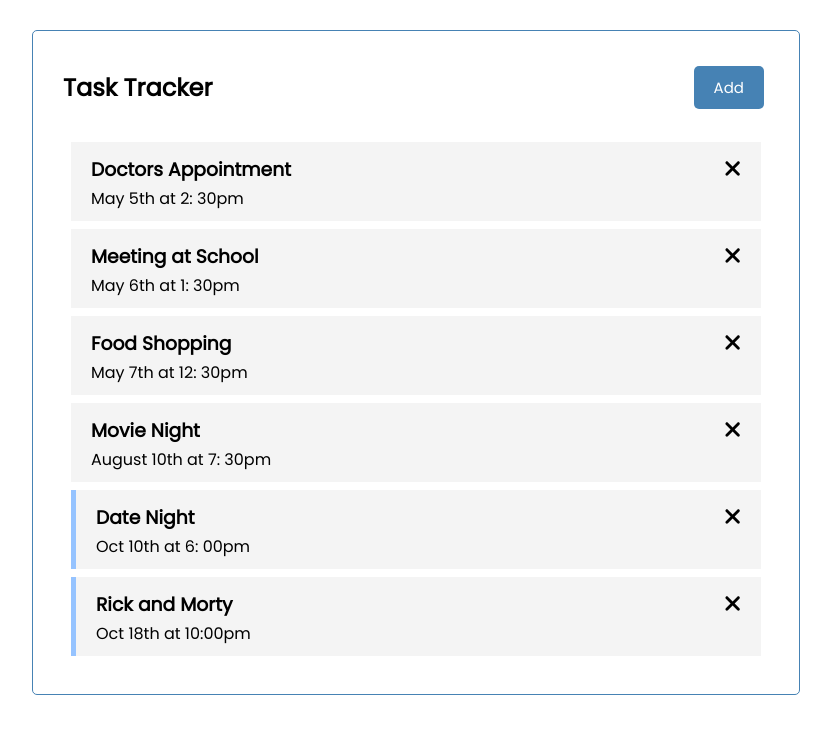
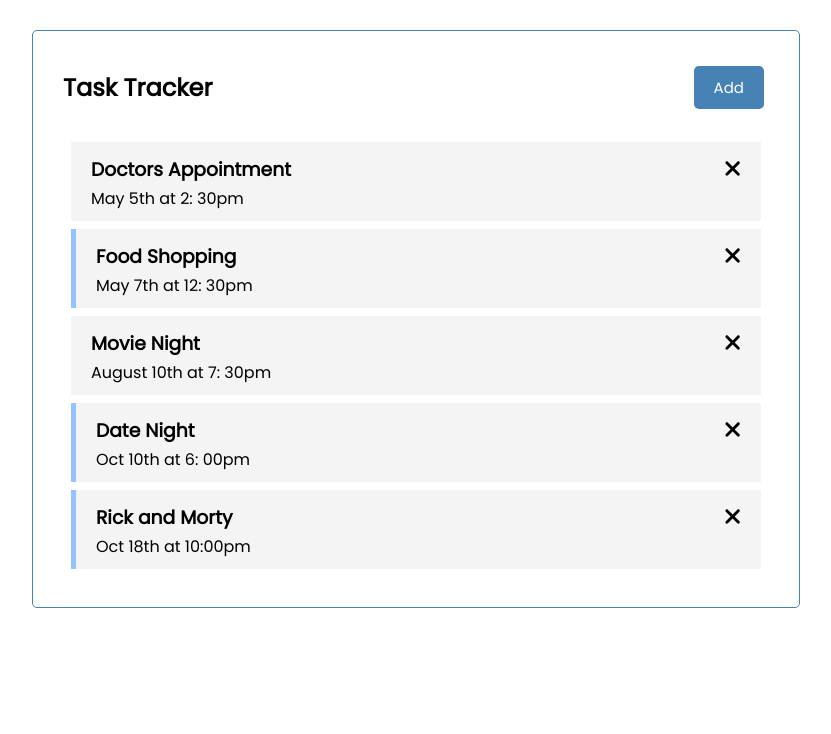
Before and after one commit to avacadok/angular, an Angular app: page / in a window 1280 px wide. Shown: the top 734 px of the page, without its empty margins (224-1055 px from the left). Built offline with nearby package versions, Linux system fonts and the light colour scheme; data requests are answered from the project's data file.

Commit message:
add route to app and only show add button on home page

```diff
--- a/db.json
+++ b/db.json
@@ -7,16 +7,10 @@
       "reminder": false
     },
     {
-      "id": 2,
-      "text": "Meeting at School",
-      "day": "May 6th at 1: 30pm",
-      "reminder": false
-    },
-    {
       "id": 3,
       "text": "Food Shopping",
       "day": "May 7th at 12: 30pm",
-      "reminder": false
+      "reminder": true
     },
     {
       "id": 4,
--- a/src/app/app.component.html
+++ b/src/app/app.component.html
@@ -2,5 +2,6 @@
 
 
 <app-header></app-header>
-<app-tasks></app-tasks>
+<!-- show root page with router-outlet -->
+<router-outlet></router-outlet>
 </section>
--- a/src/app/app.module.ts
+++ b/src/app/app.module.ts
@@ -2,6 +2,7 @@ import { NgModule } from '@angular/core';
 import { BrowserModule } from '@angular/platform-browser';
 import { FormsModule } from '@angular/forms';
 import { HttpClientModule } from '@angular/common/http';
+import { RouterModule, Routes } from '@angular/router';
 
 import { AppComponent } from './app.component';
 import { HeaderComponent } from './components/header/header.component';
@@ -10,6 +11,10 @@ import { TasksComponent } from './components/tasks/tasks.component';
 import { TaskItemComponent } from './components/task-item/task-item.component';
 import { FontAwesomeModule } from '@fortawesome/angular-fontawesome';
 import { AddTaskComponent } from './components/add-task/add-task.component';
+
+const appRoutes: Routes = [
+  { path: '', component: TasksComponent }
+]
 
 
 @NgModule({
@@ -25,7 +30,8 @@ import { AddTaskComponent } from './components/add-task/add-task.component';
     BrowserModule,
     FontAwesomeModule,
     HttpClientModule,
-    FormsModule
+    FormsModule,
+    RouterModule.forRoot(appRoutes, { enableTracing: true })
   ],
   providers: [],
   bootstrap: [AppComponent]
--- a/src/app/components/header/header.component.html
+++ b/src/app/components/header/header.component.html
@@ -1,6 +1,7 @@
 <header>
   <h1>{{title}}</h1>
   <app-button
+  *ngIf="onHomePage('/')"
   text="{{ showAddTask ? 'Close' : 'Add' }}"
   color="steelblue"
   (btnClick)="toggleAddTask()"
--- a/src/app/components/header/header.component.ts
+++ b/src/app/components/header/header.component.ts
@@ -1,6 +1,7 @@
 import { Component, OnInit } from '@angular/core';
 import { UiService } from 'src/app/services/ui.service';
 import { Subscription } from 'rxjs';
+import { Router } from '@angular/router';
 
 @Component({
   selector: 'app-header',
@@ -12,7 +13,7 @@ export class HeaderComponent implements OnInit {
   showAddTask: boolean = false;
   subscription: Subscription;
 
-  constructor(private uiService: UiService) {
+  constructor(private uiService: UiService, private router:Router) {
     this.subscription = this.uiService
       .onToggle()
       .subscribe(value => this.showAddTask = value)
@@ -25,4 +26,10 @@ export class HeaderComponent implements OnInit {
     this.uiService.toggleAddTask();
   }
 
+  //only show the add button on / (homepage)
+  onHomePage(route: string) {
+    // console.log("route", this.router)
+    return this.router.url === route;
+  }
+
 }
```
